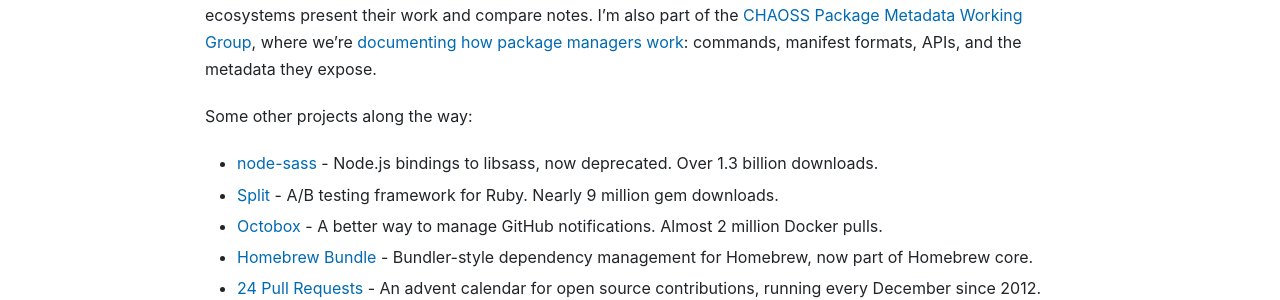
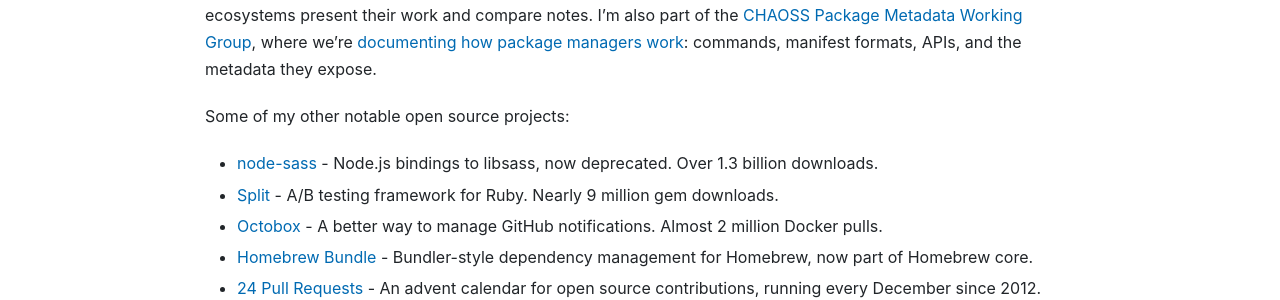
Before and after one commit to andrew/nesbitt.io, a Jekyll site: the page built from about.md, in a window 1280 px wide. Shown: the part 882-1182 px from the top of the page. Built offline with Jekyll 4.4.1, drawn with Linux system fonts in a browser that asks for light colours.

Commit message:
Update about page

```diff
--- a/_data/stats.json
+++ b/_data/stats.json
@@ -1,5 +1,5 @@
 {
-  "generated_at": "2026-01-06T15:41:27Z",
+  "generated_at": "2026-01-06T15:50:35Z",
   "total_posts": 45,
   "total_words": 51914,
   "reading_minutes": 260,
--- a/about.md
+++ b/about.md
@@ -20,7 +20,7 @@
 
 I co-organize the [Package Management devroom](https://fosdem.org/2026/schedule/track/package-management/) at FOSDEM, where package manager maintainers from across ecosystems present their work and compare notes. I'm also part of the [CHAOSS Package Metadata Working Group](https://github.com/chaoss/wg-package-metadata), where we're [documenting how package managers work](/2025/11/30/documenting-package-manager-data): commands, manifest formats, APIs, and the metadata they expose.
 
-Some other projects along the way:
+Some of my other notable open source projects:
 
 - [node-sass](https://www.npmjs.com/package/node-sass) - Node.js bindings to libsass, now deprecated. Over 1.3 billion downloads.
 - [Split](https://github.com/splitrb/split) - A/B testing framework for Ruby. Nearly 9 million gem downloads.
```
